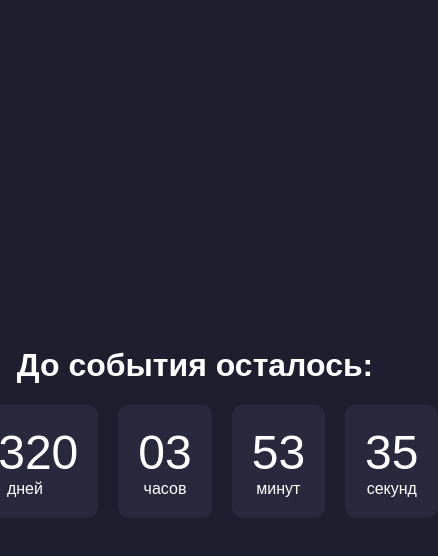
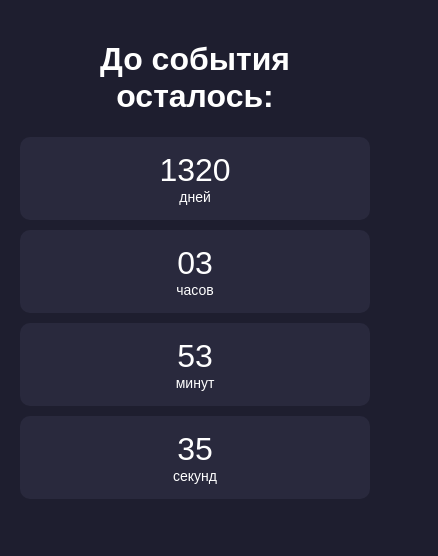
Before and after one commit to Elvesto/The-End-, a plain HTML site: page index.html in a window 390 px wide. Shown: the whole page, 438 px wide, since content can reach past the window. Drawn offline with Linux system fonts and the light colour scheme.

Commit message:
Add files via upload

```diff
--- a/style.css
+++ b/style.css
@@ -1,3 +1,27 @@
+@media (max-width: 600px) {
+  body {
+    padding: 20px;
+    flex-direction: column;
+    height: auto;
+  }
+
+  #countdown {
+    flex-direction: column;
+    gap: 10px;
+  }
+
+  #countdown div {
+    padding: 15px;
+  }
+
+  #countdown span {
+    font-size: 32px;
+  }
+
+  #countdown p {
+    font-size: 14px;
+  }
+}
 body {
   margin: 0;
   font-family: Arial, sans-serif;
@@ -35,3 +59,29 @@ body {
   margin: 0;
   font-size: 16px;
 }
+
+/* 📱 Адаптив для телефонов */
+@media (max-width: 600px) {
+  body {
+    padding: 20px;
+    flex-direction: column;
+    height: auto;
+  }
+
+  #countdown {
+    flex-direction: column;
+    gap: 10px;
+  }
+
+  #countdown div {
+    padding: 15px;
+  }
+
+  #countdown span {
+    font-size: 32px;
+  }
+
+  #countdown p {
+    font-size: 14px;
+  }
+}
```
